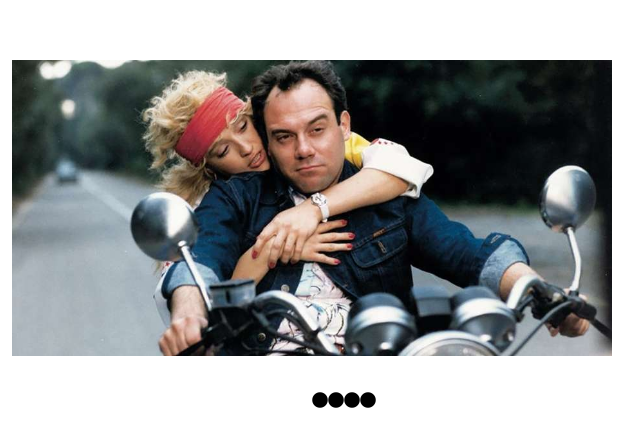
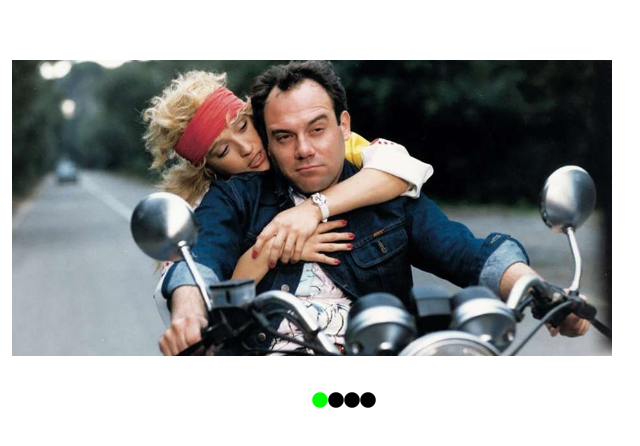
Before and after one commit to gianluca-forgia95/vue-slider, a plain HTML site: page index.html in a window 1280 px wide. Shown: the part 190-636 px from the top of the page, 328-968 px from the left. Drawn offline with nearby package versions, Linux system fonts and the light colour scheme.

Commit message:
uso l'operatore ternario per aggiungere/rimuovere la classe active al bullet

```diff
--- a/index.html
+++ b/index.html
@@ -26,7 +26,7 @@
           <img :src="images[imgIndex]" alt="">
         </div>
         <div class="bullets">
-          <i class="fas fa-circle" v-for="(img, index) in images" @click= 'imgIndex = index' ></i>
+          <i class="fas fa-circle" v-for="(img, index) in images" :class="imgIndex == index ? 'active': '' " @click= 'imgIndex = index' ></i>
         </div>
         <div class="arrow-next">
           <i @click="nextImg" class="fas fa-chevron-right"></i>
```
